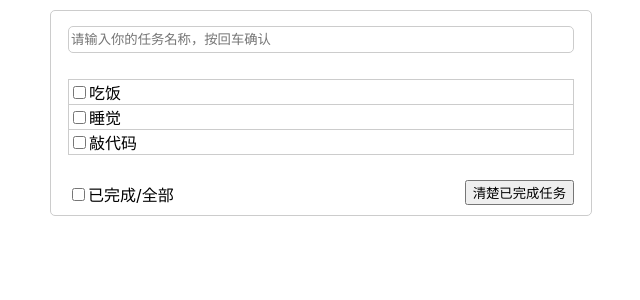
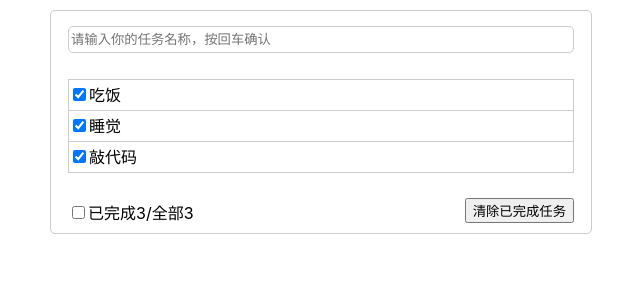
Before and after one commit to fjsun-china/react, a React (Create React App) app: page / in a window 1280 px wide. Shown: the top 300 px of the page, without its empty margins (319-959 px from the left). Built offline with nearby package versions, Linux system fonts and the light colour scheme.

Commit message:
完成添加todos和删除todos

```diff
--- a/package.json
+++ b/package.json
@@ -6,6 +6,7 @@
     "@testing-library/jest-dom": "^5.16.4",
     "@testing-library/react": "^13.3.0",
     "@testing-library/user-event": "^13.5.0",
+    "nanoid": "^4.0.0",
     "react": "^18.2.0",
     "react-dom": "^18.2.0",
     "react-scripts": "5.0.1",
--- a/src/App.js
+++ b/src/App.js
@@ -2,20 +2,43 @@ import './App.css';
 import Header from './component/Header/index'
 import List from './component/List';
 import Footer from './component/Footer';
-import React, { Component } from 'react'
+import React, { Component } from 'react';
 export default class App extends Component {
   state = { todos: [
     {name:'吃饭',id:1,done:true},
     {name:'睡觉',id:2,done:true},
     {name:'敲代码',id:3,done:true},
   ]}
+
+  addTodos = (todo)=>{
+    const {todos} = this.state;
+    this.setState({
+      todos:[todo,...todos]
+    });
+  }
+  changeTodoChecked=(id,checked)=>{
+    const newTodos = this.state.todos.map((item)=>{
+        if(id===item.id){
+          return {...item,done:checked}
+        }else{
+           return item;
+        }
+      })
+      this.setState({todos:newTodos})
+  }
+  deleteTodo = (id)=>{
+    const newTodos = this.state.todos.filter((item)=>{
+      return item.id !== id;
+    })
+    this.setState({todos:newTodos})
+  }
   render(){
      return (
           <div className='todo-container'>
               <div className="todo-wrap">
-                  <Header/>
-                  <List  todos={this.state.todos}/>
-                  <Footer/>
+                  <Header addTodos = {this.addTodos}/>
+                  <List  todos={this.state.todos} changeTodoChecked={this.changeTodoChecked} deleteTodo = {this.deleteTodo}/>
+                  <Footer todos={this.state.todos} />
               </div>
           </div>
         );
--- a/src/component/Footer/index.jsx
+++ b/src/component/Footer/index.jsx
@@ -1,14 +1,19 @@
 import React, { Component } from 'react'
 import './index.css'
 export default class Footer extends Component {
+
   render() {
+    const {todos} = this.props
+    const CompleteTodos = todos.filter((item)=>{
+      return item.done === true;
+    })
     return (
       <div className='todo-Footer'>
         <label>
           <input type="checkbox"></input>
-          <span>已完成{}/全部{}</span>
+          <span>已完成{CompleteTodos.length}/全部{todos.length}</span>
         </label>
-        <button>清楚已完成任务</button>
+        <button>清除已完成任务</button>
       </div>
     )
   }
--- a/src/component/Header/index.jsx
+++ b/src/component/Header/index.jsx
@@ -1,10 +1,24 @@
 import React, { Component } from 'react'
+import PropTypes from 'prop-types'
+import { nanoid } from 'nanoid';
 import './index.css'
 export default class Header extends Component {
+  static propTypes = {
+    addTodos:PropTypes.func.isRequired,
+  }
+  handleOnkeyUp=(event)=>{
+    if(event.target.value!== '' && event.keyCode === 13){
+      const newTodo = {name:event.target.value,id:nanoid(),done:false}
+      this.props.addTodos(newTodo);
+      event.target.value ='';
+    }else{
+      return;
+    }
+  }
   render() {
     return (
       <div className='todo-header'>
-        <input placeholder='请输入你的任务名称，按回车确认'></input>
+        <input onKeyUp={this.handleOnkeyUp} placeholder='请输入你的任务名称，按回车确认'></input>
       </div>
     )
   }
--- a/src/component/Item/index.css
+++ b/src/component/Item/index.css
@@ -7,6 +7,7 @@ li {
     border: 1px solid #ccc;
     position: relative;
     margin: 0 0 -1px 0;
+    line-height: 30px;
 }
 
 li label {
@@ -23,4 +24,8 @@ li button {
     float: right;
     display: none;
     margin-top: 3px;
-  }
+}
+
+/* li:hover {
+    background-color: #ddd;
+} */
--- a/src/component/Item/index.jsx
+++ b/src/component/Item/index.jsx
@@ -1,15 +1,44 @@
 import React, { Component } from 'react'
+import PropTypes from 'prop-types'
 import './index.css'
 export default class Item extends Component {
+  static propTypes = {
+    changeTodoChecked:PropTypes.func.isRequired,
+  }
+  state = {mouse:false};
+  handleMouseEnter(){
+    return ()=>{
+      this.setState({
+        mouse:true
+      })
+    }
+  }
+  handleMouseLeave(){
+    return ()=>{
+      this.setState({
+        mouse:false
+      })
+    }
+  }
+  handleChange = (id)=>{
+    return (event)=>{
+      this.props.changeTodoChecked(id,event.target.checked);
+    }
+  }
+  deleteTodo = (id)=>{
+    const {deleteTodo} = this.props;
+    deleteTodo(id);
+  }
   render() {
-    const {item} = this.props;
+    const {mouse} = this.state;
+    const {item,deleteTodo} = this.props;
     return (
-        <li>
+        <li style={{ backgroundColor: mouse? '#ddd': 'white'}} onMouseEnter = {this.handleMouseEnter()} onMouseLeave={this.handleMouseLeave()}>
             <label>
-              <input type="checkbox"></input>
+              <input type="checkbox" defaultChecked={item.done} onChange = {this.handleChange(item.id)}></input>
               <span>{item.name}</span>
             </label>
-            <button>删除</button>
+            <button onClick={()=>this.deleteTodo(item.id)} style={{display:mouse?'block':'none'}}>删除</button>
         </li>
     )
   }
--- a/src/component/List/index.jsx
+++ b/src/component/List/index.jsx
@@ -1,16 +1,20 @@
 import React, { Component } from 'react'
+import PropTypes from 'prop-types'
 import Item from '../Item'
 import './index.css'
 export default class List extends Component {
+  static propTypes = {
+    changeTodoChecked:PropTypes.func.isRequired,
+    todos:PropTypes.array.isRequired,
+  }
   render() {
-    console.log(this)
-    const {todos} = this.props;
+    const {todos,deleteTodo,changeTodoChecked} = this.props;
     return (
       <div className='todo-List'>
           <ul>
             {
               todos.map((todo)=>{
-                return <Item item={todo} key={todo.id}/>
+                return <Item item={todo} key={todo.id} changeTodoChecked = {changeTodoChecked} deleteTodo={deleteTodo}/>
               })
             }
           </ul>
```
Also changed, not shown: 1 other file (tests, documents, lock files or other folders).
